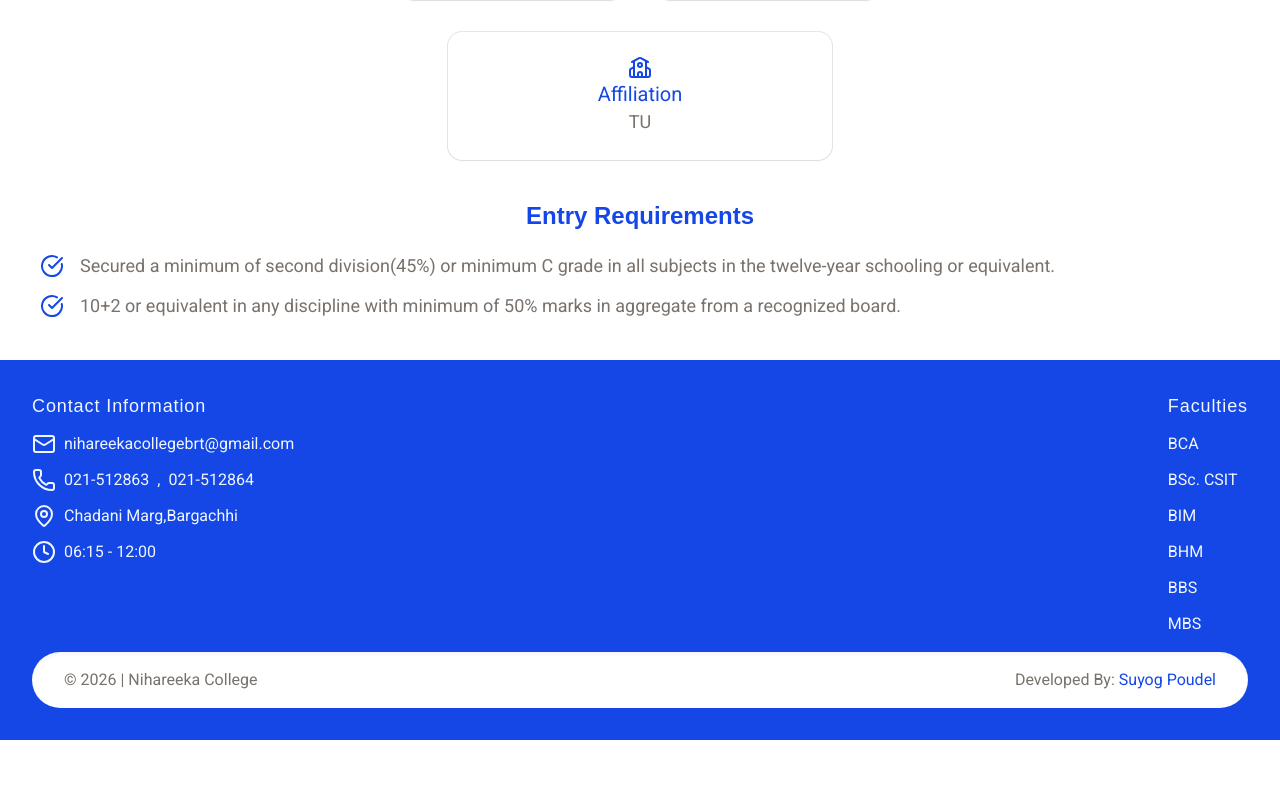
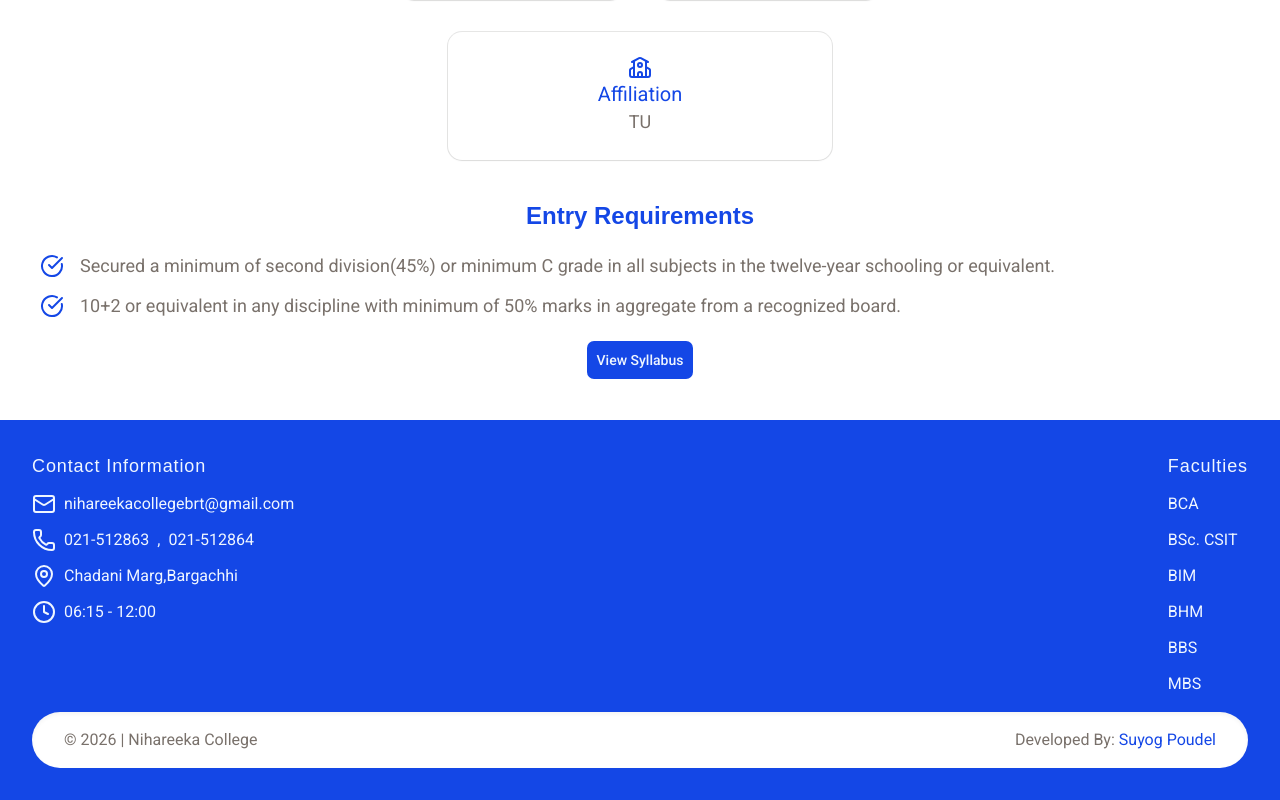
Before and after one commit to suyogpoudel/nihareeka-redesign, a Next.js app: page /programs/bbs in a window 1280 px wide. Shown: the part 738-1538 px from the top of the page. Before the commit the page ends 1478 px from the top, so only its background shows below. Built offline with nearby package versions, Linux system fonts and the light colour scheme; a web font is replaced by a local one.

Commit message:
added view syllabus button

```diff
--- a/app/programs/[slug]/page.tsx
+++ b/app/programs/[slug]/page.tsx
@@ -1,9 +1,11 @@
 import ProgramCard from "@/components/program-card";
+import { Button } from "@/components/ui/button";
 import { programs } from "@/data/programs";
 import { baseKeywords, baseMetadata } from "@/lib/base-metadata";
 import { Calendar, CheckCircle, Clock, School } from "lucide-react";
 import type { Metadata } from "next";
 import Image from "next/image";
+import Link from "next/link";
 import { notFound, redirect } from "next/navigation";
 
 // Correct type
@@ -137,7 +139,7 @@ const ProgramPage = async ({
         ))}
       </div>
 
-      <div className="flex flex-col gap-5 w-full">
+      <div className="flex flex-col gap-5 w-full mb-5">
         <h3 className="text-2xl text-primary font-display font-semibold text-center">
           Entry Requirements
         </h3>
@@ -155,6 +157,13 @@ const ProgramPage = async ({
           ))}
         </ul>
       </div>
+
+      <Button
+        asChild
+        size="lg"
+      >
+        <Link href={program.syllabus}>View Syllabus</Link>
+      </Button>
     </div>
   );
 };
```
